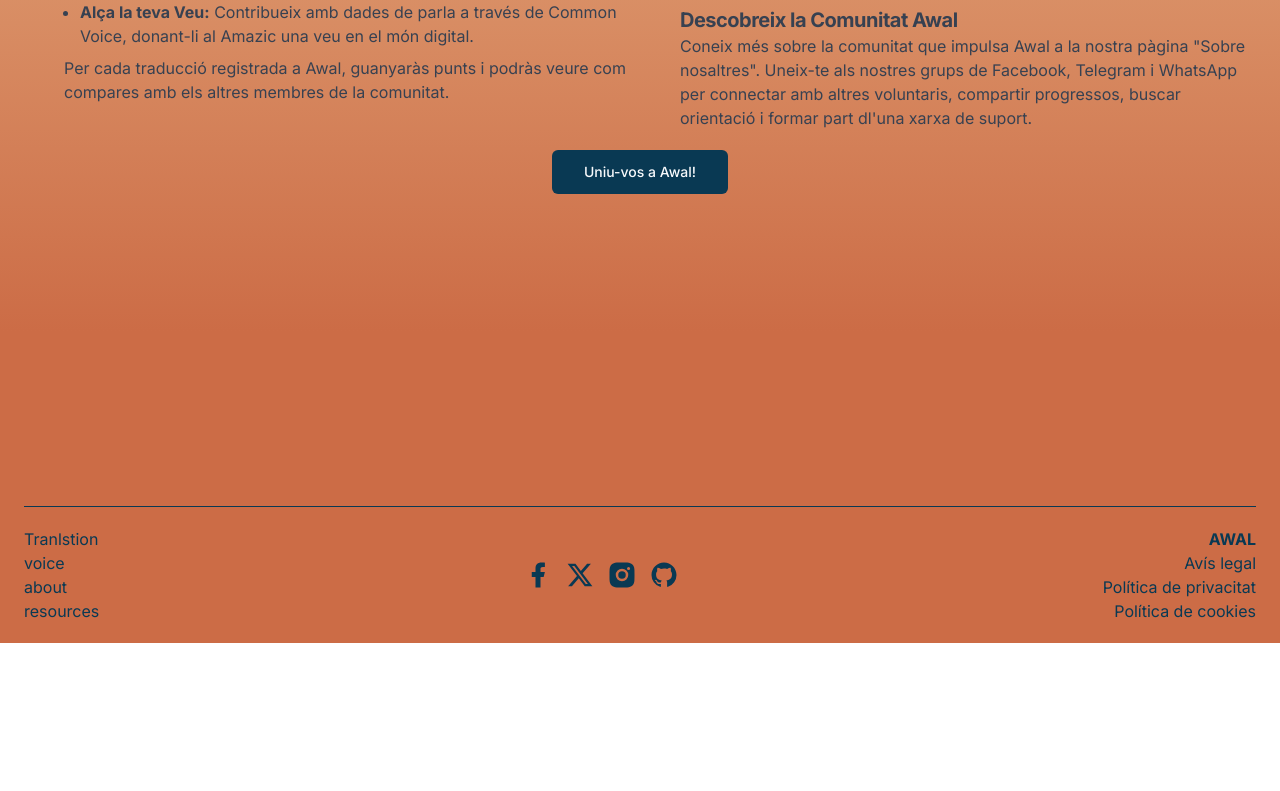
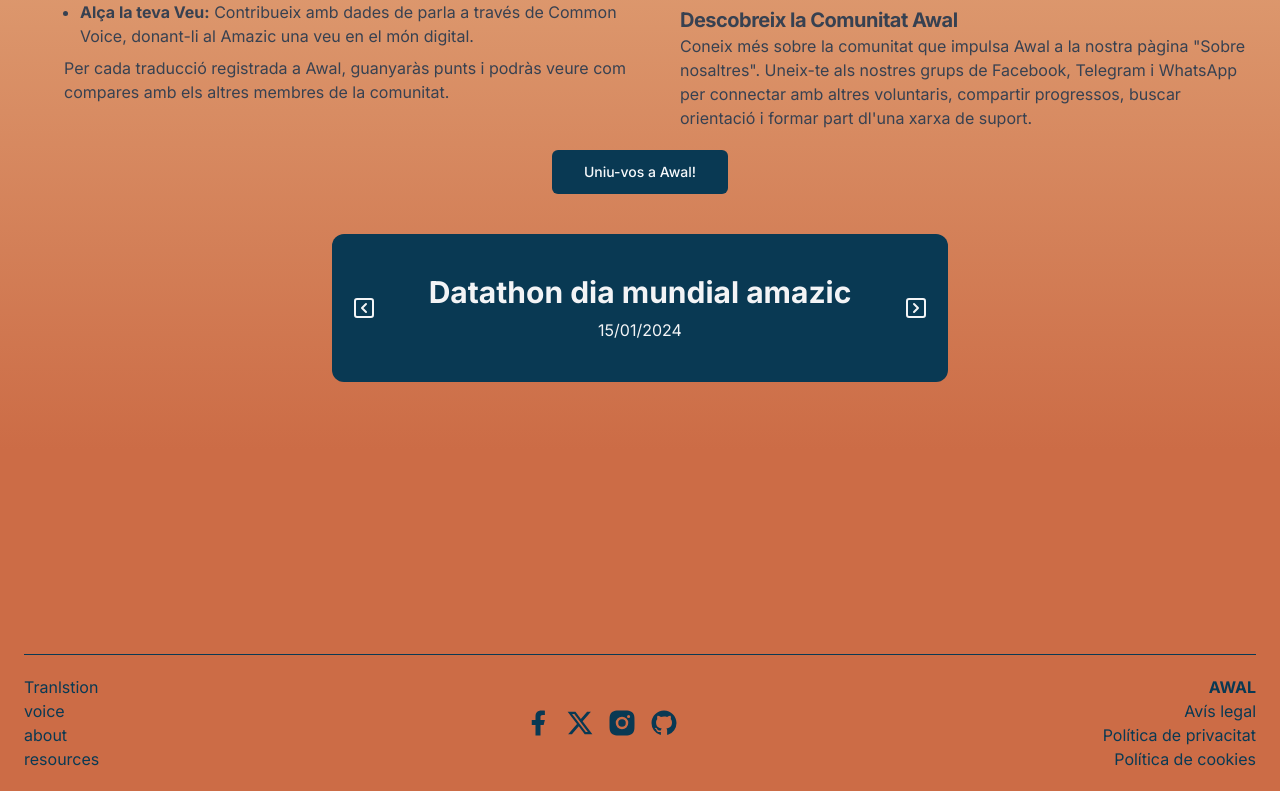
Before and after one commit to ppalladio/awal, a Next.js app in the folder 6-translator/: page / in a window 1280 px wide. Shown: the part 922-1713 px from the top of the page. Before the commit the page ends 1565 px from the top, so only its background shows below. Built offline with nearby package versions, Linux system fonts and the light colour scheme; no server answers.

Commit message:
add EventCarousel, color theme change prev commit

```diff
--- a/6-translator/app/(home)/components/EventCarousel.tsx
+++ b/6-translator/app/(home)/components/EventCarousel.tsx
@@ -1,22 +1,19 @@
-import Image from 'next/image';
-const images = ['/p1.jpg', '/p2.jpg', '/p3.jpg'];
+import { ChevronLeftSquareIcon, ChevronRightSquareIcon } from 'lucide-react';
+import Link from 'next/link';
+
 const EventCarousel = () => {
     return (
-        <main className="flex flex-col-ew items-center justify-between min-h-screen p-24">
-            <div className="relative w-full max-w-[1500px] flex items-center">
-                <div className="flex flex-col gap-4 flex-nowrap">
-                    {[...images].map((image, index) => (
-                        <Image
-                            key={index}
-                            src={image}
-                            alt={image}
-                            className="object-cover aspect-[16/9]"
-                            width={1600}
-                            height={1200}
-                        />
-                    ))}
+        <main className="flex flex-row items-center justify-between bg-text-primary text-gray-100 px-5 w-1/2 rounded-xl">
+            <ChevronLeftSquareIcon />
+            <Link href={'/'}>
+                <div className=" p-10  flex flex-col justify-between items-center space-y-2 ">
+                    <h1 className="text-3xl font-bold">
+                        Datathon dia mundial amazic
+                    </h1>
+                    <p>15/01/2024</p>
                 </div>
-            </div>
+            </Link>
+            <ChevronRightSquareIcon />
         </main>
     );
 };
--- a/6-translator/app/(home)/layout.tsx
+++ b/6-translator/app/(home)/layout.tsx
@@ -3,6 +3,7 @@ import ProjectIntro from './components/ProjectIntro';
 import Stats from './components/Stats';
 import Translation from './components/Translation';
 import ClientProvider from '@/providers/ClientProvider';
+import EventCarousel from './components/EventCarousel';
 
 export default async function HomepageLayout({
     children,
@@ -10,13 +11,12 @@ export default async function HomepageLayout({
     children: React.ReactNode;
 }) {
     return (
-        <div>
+        <div className='flex flex-col items-center justify-center'>
             {/* <SessionProviders> */}
             <ClientProvider>
                 <Translation />
                 <ProjectIntro />
-                {/* //TODO phase 2 */}
-                {/* <EventCarousel/> */}
+                <EventCarousel/>
                 <Stats />
                 {children}
             </ClientProvider>
```
